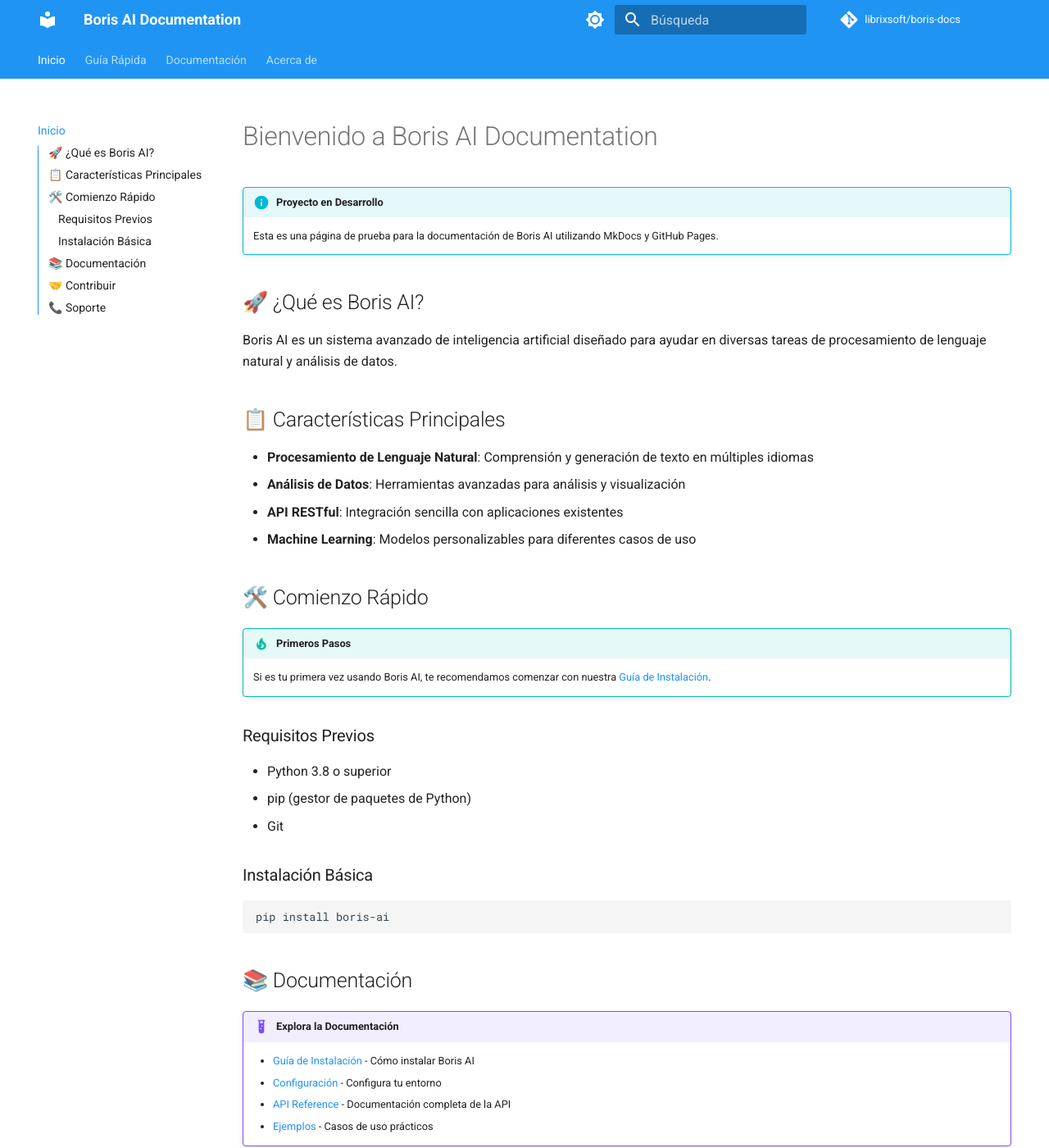
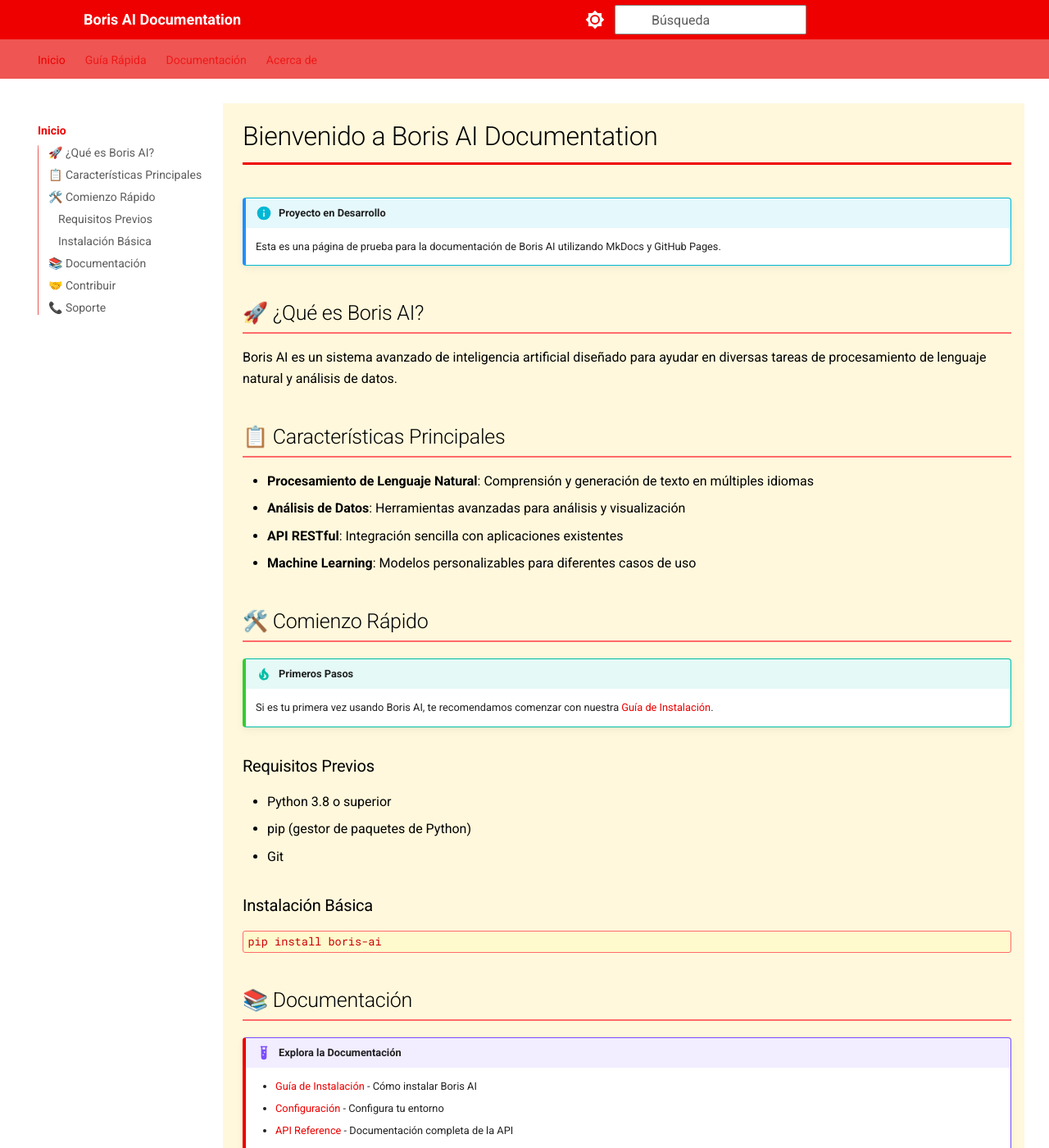
Before and after one commit to librixsoft/boris-docs, an MkDocs documentation site: the page built from docs/index.md, in a window 1280 px wide and 1400 px high. Shown: the whole window at 82% size. Built offline with MkDocs 1.6.1 and Material for MkDocs 9.7.7, drawn with Linux system fonts in a browser that asks for light colours; comment, search, counter and statistics services are not loaded.

Commit message:
Add Red Hat Linux inspired theme with custom CSS

```diff
--- /dev/null
+++ b/docs/stylesheets/extra.css
@@ -0,0 +1,281 @@
+/* Red Hat Linux inspired theme */
+
+:root {
+  --red-hat-red: #EE0000;
+  --red-hat-dark-red: #CC0000;
+  --red-hat-light-red: #FF6B6B;
+  --red-hat-black: #000000;
+  --red-hat-dark-gray: #2C2C2C;
+  --red-hat-medium-gray: #5C5C5C;
+  --red-hat-light-gray: #8C8C8C;
+  --red-hat-white: #FFFFFF;
+  --red-hat-cream: #FFF8DC;
+  --red-hat-light-cream: #FFFACD;
+  --red-hat-bg: #FAFAFA;
+}
+
+/* Primary color scheme */
+.md-primary {
+  background-color: var(--red-hat-red) !important;
+}
+
+.md-primary--conversion {
+  background-color: var(--red-hat-dark-red) !important;
+}
+
+/* Accent colors */
+.md-accent {
+  background-color: var(--red-hat-red) !important;
+}
+
+/* Header */
+.md-header {
+  background-color: var(--red-hat-red) !important;
+  color: var(--red-hat-white) !important;
+}
+
+.md-header__title {
+  color: var(--red-hat-white) !important;
+  font-weight: 600;
+}
+
+.md-header__topic {
+  color: var(--red-hat-white) !important;
+}
+
+/* Navigation */
+.md-nav__item--active > .md-nav__link {
+  color: var(--red-hat-red) !important;
+  font-weight: 600;
+}
+
+.md-nav__link:hover {
+  color: var(--red-hat-dark-red) !important;
+}
+
+.md-nav__link--active {
+  color: var(--red-hat-red) !important;
+}
+
+/* Sidebar */
+.md-sidebar {
+  background-color: var(--red-hat-white) !important;
+}
+
+.md-nav--secondary .md-nav__link {
+  color: var(--red-hat-medium-gray) !important;
+}
+
+.md-nav--secondary .md-nav__link--active {
+  color: var(--red-hat-red) !important;
+}
+
+/* Content area */
+.md-content {
+  background-color: var(--red-hat-cream) !important;
+}
+
+.md-content__inner {
+  background-color: var(--red-hat-cream) !important;
+  color: var(--red-hat-black) !important;
+}
+
+/* Typography */
+h1, h2, h3, h4, h5, h6 {
+  color: var(--red-hat-black) !important;
+}
+
+h1 {
+  border-bottom: 3px solid var(--red-hat-red) !important;
+  padding-bottom: 0.5rem !important;
+}
+
+h2 {
+  border-bottom: 2px solid var(--red-hat-light-red) !important;
+  padding-bottom: 0.3rem !important;
+}
+
+/* Links */
+a {
+  color: var(--red-hat-red) !important;
+}
+
+a:hover {
+  color: var(--red-hat-dark-red) !important;
+}
+
+/* Code blocks */
+.codehilite {
+  background-color: var(--red-hat-dark-gray) !important;
+  color: var(--red-hat-white) !important;
+  border: 1px solid var(--red-hat-medium-gray) !important;
+  border-radius: 6px !important;
+}
+
+.codehilite .hll {
+  background-color: var(--red-hat-medium-gray) !important;
+}
+
+/* Inline code */
+.md-typeset code {
+  background-color: var(--red-hat-light-cream) !important;
+  color: var(--red-hat-dark-red) !important;
+  padding: 0.2em 0.4em !important;
+  border-radius: 3px !important;
+  border: 1px solid var(--red-hat-light-red) !important;
+}
+
+/* Admonitions */
+.md-typeset .admonition {
+  border-left: 4px solid var(--red-hat-red) !important;
+}
+
+.md-typeset .admonition.note {
+  border-left-color: var(--red-hat-red) !important;
+}
+
+.md-typeset .admonition.warning {
+  border-left-color: #FFA500 !important;
+}
+
+.md-typeset .admonition.tip {
+  border-left-color: #32CD32 !important;
+}
+
+.md-typeset .admonition.info {
+  border-left-color: #1E90FF !important;
+}
+
+/* Buttons */
+.md-button {
+  background-color: var(--red-hat-red) !important;
+  color: var(--red-hat-white) !important;
+  border: none !important;
+}
+
+.md-button:hover {
+  background-color: var(--red-hat-dark-red) !important;
+}
+
+.md-button--primary {
+  background-color: var(--red-hat-red) !important;
+  color: var(--red-hat-white) !important;
+}
+
+.md-button--primary:hover {
+  background-color: var(--red-hat-dark-red) !important;
+}
+
+/* Search */
+.md-search__form {
+  background-color: var(--red-hat-white) !important;
+  border: 1px solid var(--red-hat-light-gray) !important;
+}
+
+.md-search__input {
+  color: var(--red-hat-black) !important;
+}
+
+.md-search__input::placeholder {
+  color: var(--red-hat-medium-gray) !important;
+}
+
+/* Footer */
+.md-footer {
+  background-color: var(--red-hat-black) !important;
+  color: var(--red-hat-white) !important;
+}
+
+.md-footer__inner {
+  background-color: var(--red-hat-black) !important;
+}
+
+.md-footer__link {
+  color: var(--red-hat-white) !important;
+}
+
+.md-footer__link:hover {
+  color: var(--red-hat-light-red) !important;
+}
+
+/* Tables */
+.md-typeset table:not([class]) {
+  border: 1px solid var(--red-hat-light-gray) !important;
+}
+
+.md-typeset table:not([class]) th {
+  background-color: var(--red-hat-red) !important;
+  color: var(--red-hat-white) !important;
+}
+
+.md-typeset table:not([class]) tr:nth-child(even) {
+  background-color: var(--red-hat-light-cream) !important;
+}
+
+.md-typeset table:not([class]) tr:hover {
+  background-color: var(--red-hat-cream) !important;
+}
+
+/* Blockquotes */
+.md-typeset blockquote {
+  border-left: 4px solid var(--red-hat-red) !important;
+  background-color: var(--red-hat-light-cream) !important;
+  color: var(--red-hat-dark-gray) !important;
+}
+
+/* Tabs */
+.md-typeset .tabbed-labels > label {
+  color: var(--red-hat-medium-gray) !important;
+}
+
+.md-typeset .tabbed-labels > label.active {
+  color: var(--red-hat-red) !important;
+  border-bottom: 2px solid var(--red-hat-red) !important;
+}
+
+/* Dark mode adjustments */
+[data-md-color-scheme="slate"] {
+  --red-hat-bg: #1A1A1A;
+  --red-hat-cream: #2D2D2D;
+  --red-hat-light-cream: #3A3A3A;
+  --red-hat-white: #F0F0F0;
+}
+
+[data-md-color-scheme="slate"] .md-content {
+  background-color: var(--red-hat-bg) !important;
+}
+
+[data-md-color-scheme="slate"] .md-content__inner {
+  background-color: var(--red-hat-cream) !important;
+  color: var(--red-hat-white) !important;
+}
+
+/* Palette toggle */
+.md-typeset .md-content__icon {
+  color: var(--red-hat-red) !important;
+}
+
+/* Scrollbar */
+::-webkit-scrollbar {
+  width: 8px;
+}
+
+::-webkit-scrollbar-track {
+  background: var(--red-hat-light-cream);
+}
+
+::-webkit-scrollbar-thumb {
+  background: var(--red-hat-red);
+  border-radius: 4px;
+}
+
+::-webkit-scrollbar-thumb:hover {
+  background: var(--red-hat-dark-red);
+}
+
+/* Focus styles */
+.md-nav__link:focus,
+.md-button:focus {
+  outline: 2px solid var(--red-hat-red) !important;
+  outline-offset: 2px !important;
+}
--- a/mkdocs.yml
+++ b/mkdocs.yml
@@ -13,14 +13,14 @@
   language: es
   palette:
     - scheme: default
-      primary: blue
-      accent: blue
+      primary: red
+      accent: red
       toggle:
         icon: material/brightness-7
         name: Switch to dark mode
     - scheme: slate
-      primary: blue
-      accent: blue
+      primary: red
+      accent: red
       toggle:
         icon: material/brightness-4
         name: Switch to light mode
```
